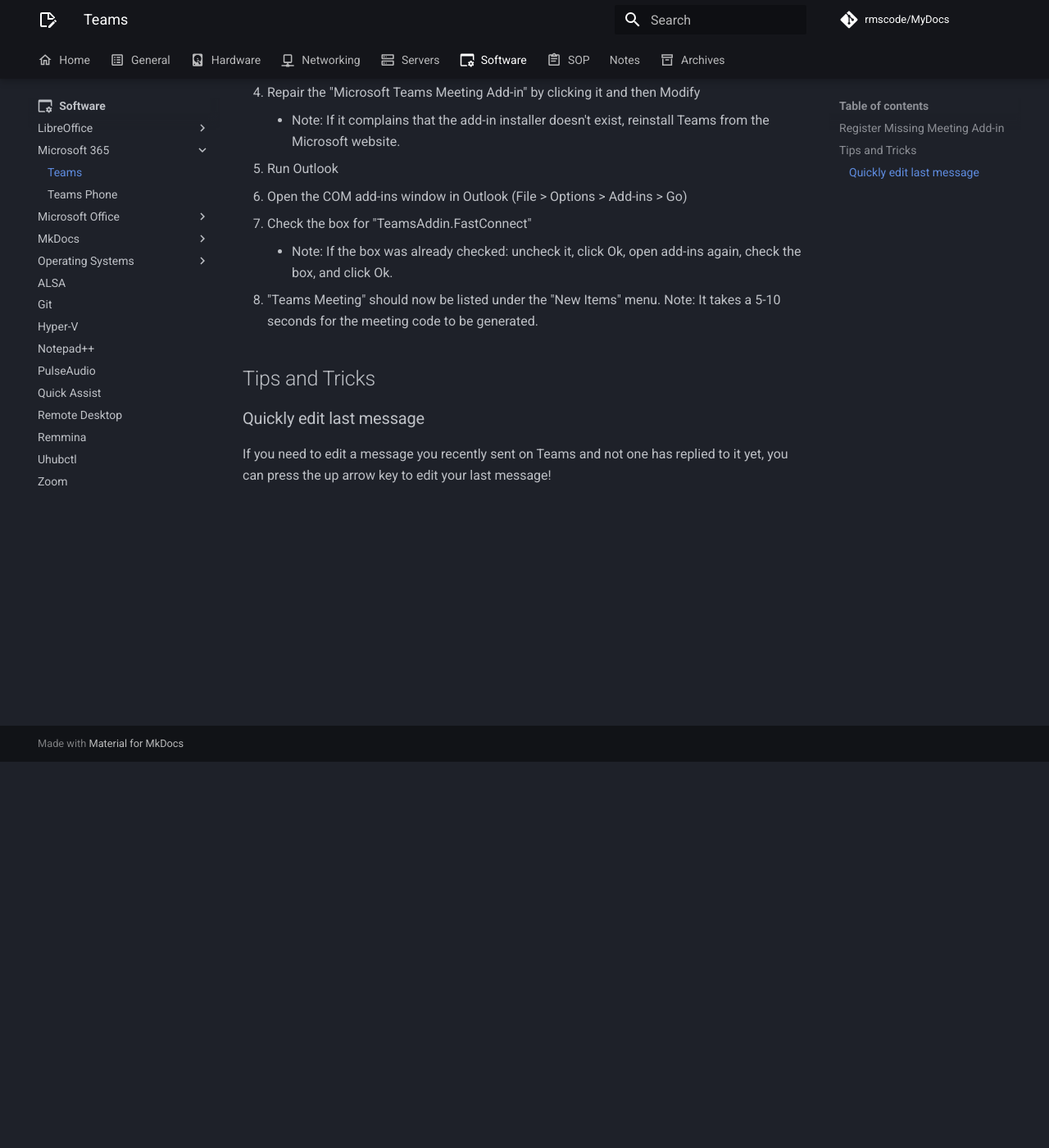
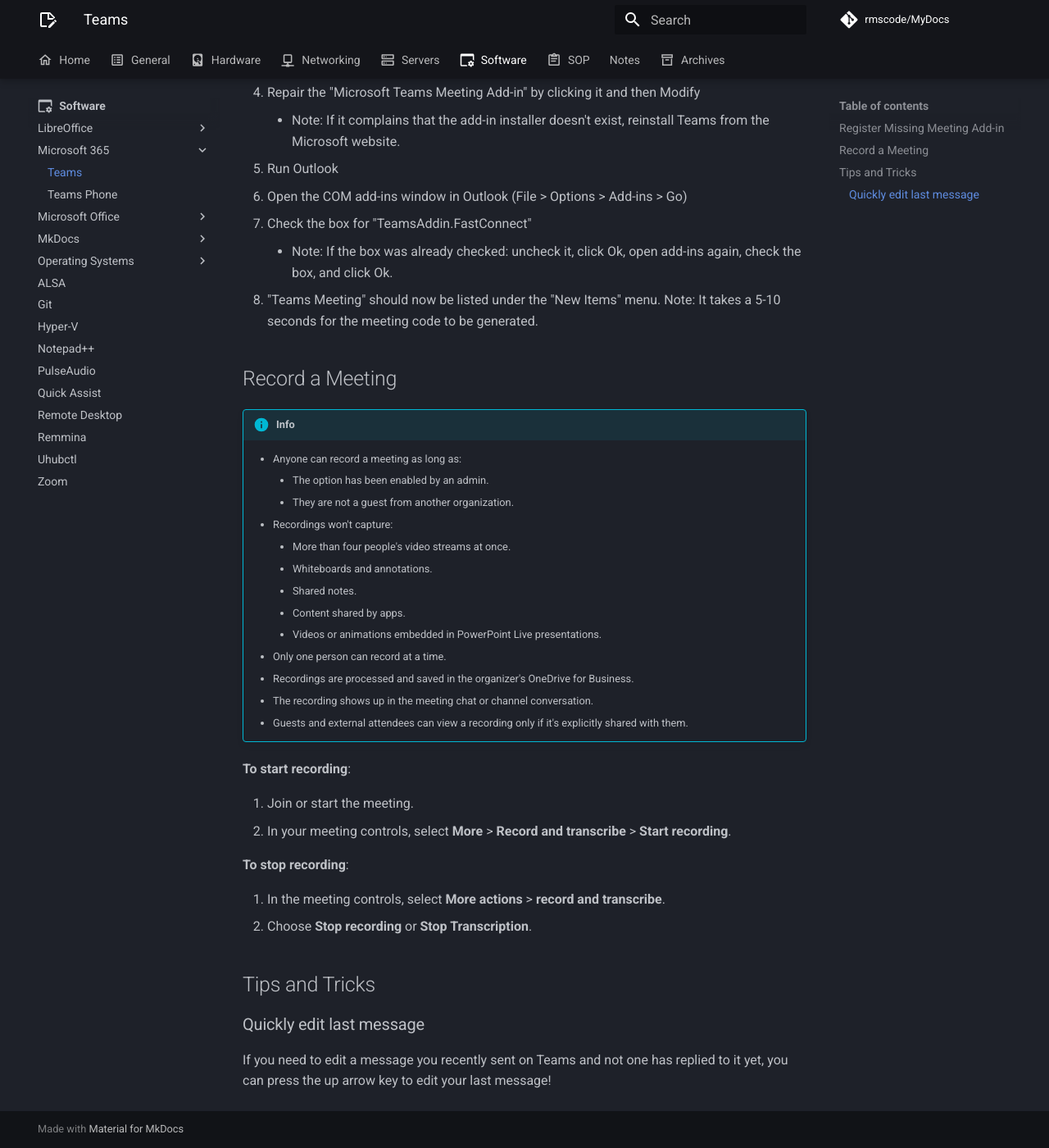
Before and after one commit to rmscode/binary-garden, an MkDocs documentation site: the page built from docs/software/microsoft-365/teams/ms-teams.md, in a window 1280 px wide and 1400 px high, scrolled down 471 px. Shown: the whole window at 82% size. Built offline with MkDocs 1.6.1 and Material for MkDocs 9.7.7, drawn with Linux system fonts in a browser that asks for light colours; comment, search, counter and statistics services are not loaded.

Commit message:
Docs: Record Teams meeting

```diff
--- a/docs/software/microsoft-365/teams/ms-teams.md
+++ b/docs/software/microsoft-365/teams/ms-teams.md
@@ -17,6 +17,34 @@
 8. "Teams Meeting" should now be listed under the "New Items" menu.
 Note: It takes a 5-10 seconds for the meeting code to be generated.
 
+## Record a Meeting
+
+!!! info
+
+    - Anyone can record a meeting as long as:
+        - The option has been enabled by an admin.
+        - They are not a guest from another organization.
+    - Recordings won't capture:
+        - More than four people's video streams at once.
+        - Whiteboards and annotations.
+        - Shared notes.
+        - Content shared by apps.
+        - Videos or animations embedded in PowerPoint Live presentations.
+    - Only one person can record at a time.
+    - Recordings are processed and saved in the organizer's OneDrive for Business.
+    - The recording shows up in the meeting chat or channel conversation.
+    - Guests and external attendees can view a recording only if it's explicitly shared with them.
+
+**To start recording**:
+
+1. Join or start the meeting.
+2. In your meeting controls, select **More** > **Record and transcribe** > **Start recording**.
+
+**To stop recording**:
+
+1. In the meeting controls, select **More actions** > **record and transcribe**.
+2. Choose **Stop recording** or **Stop Transcription**.
+
 ## Tips and Tricks
 
 ### Quickly edit last message
```
